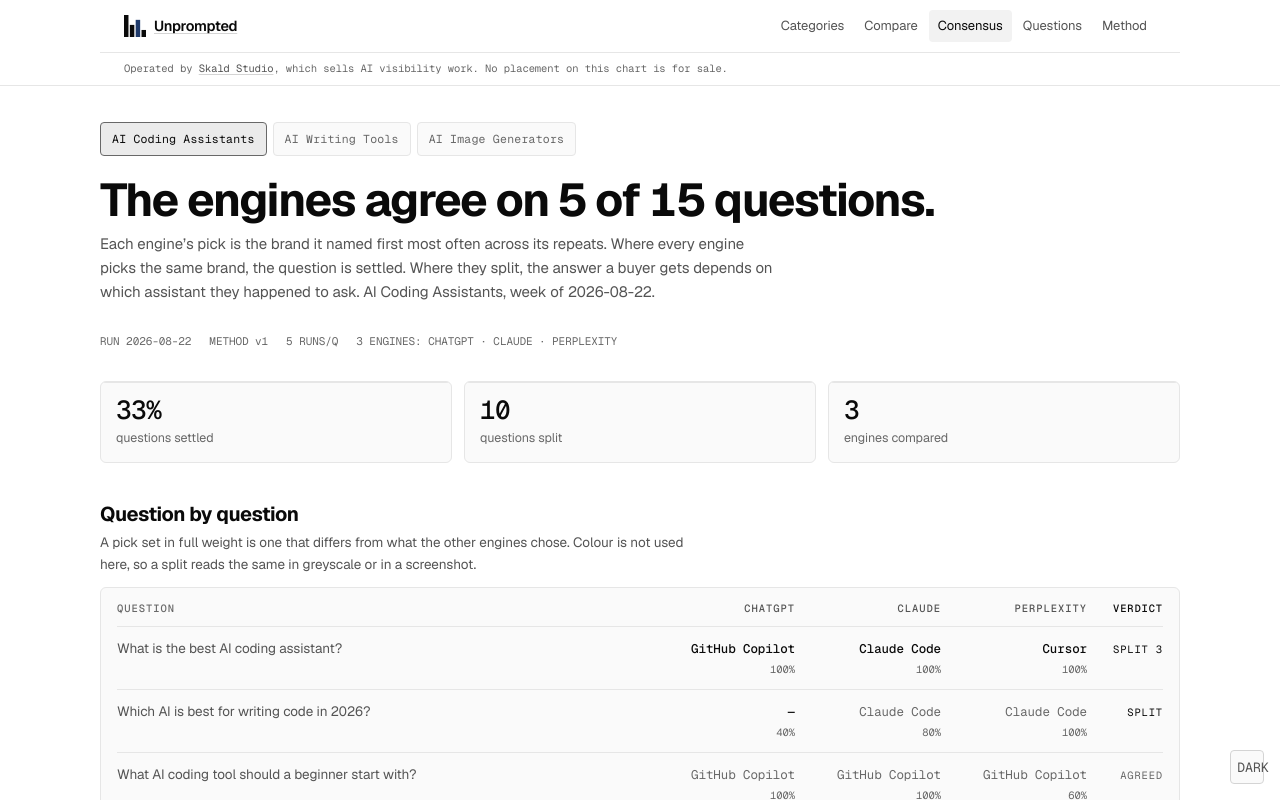
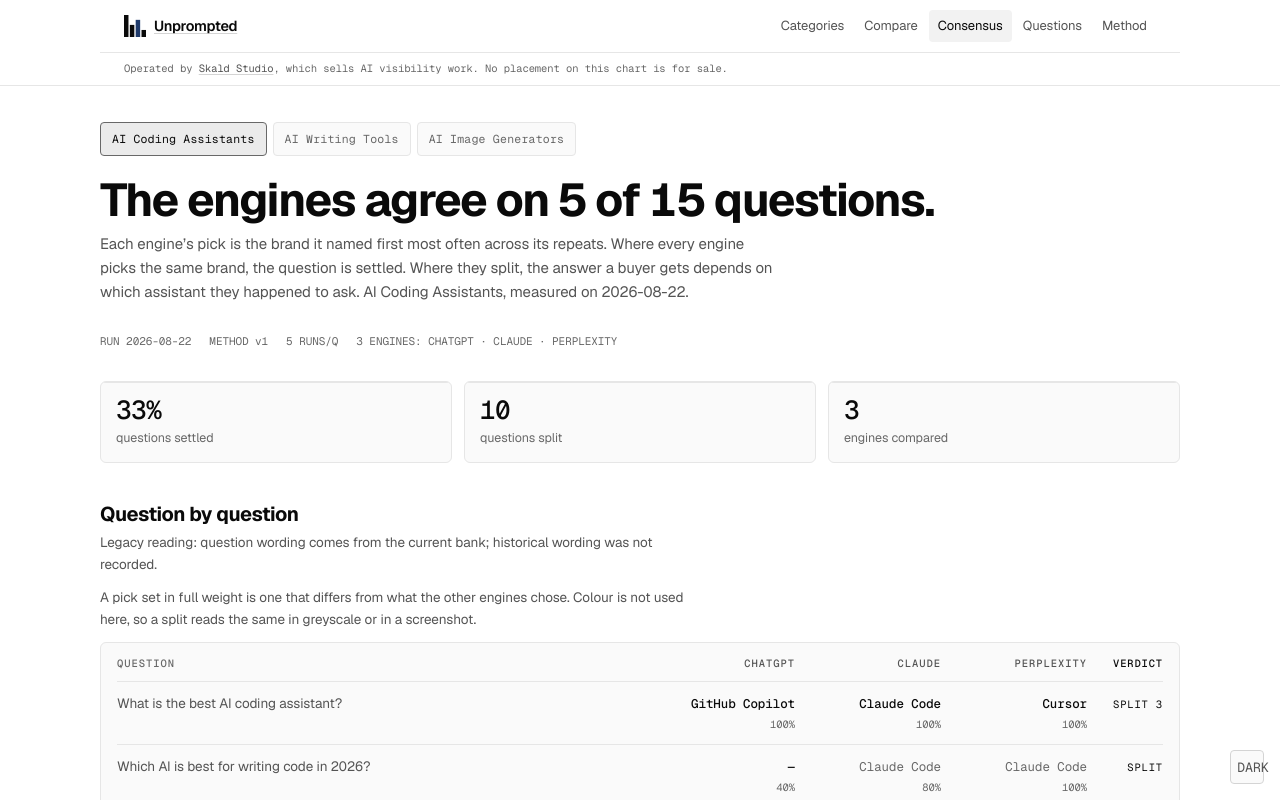
Before and after one commit to coulditbecoley/unprompted, a Next.js app: page /consensus in a window 1280 px wide. Shown: the top 800 px of the page. Built offline with nearby package versions, Linux system fonts and the light colour scheme.

Commit message:
Use recorded question wording across result views

```diff
--- a/app/compare/page.tsx
+++ b/app/compare/page.tsx
@@ -96,7 +96,7 @@
   }));
   const [L, R] = sides;
 
-  const questions = loadQuestionText(category);
+  const questions = loadQuestionText(category, run);
   const order = questionOrder(run);
   const weeks = Math.max(L.history.length, R.history.length);
 
@@ -172,6 +172,7 @@
       {L.row && R.row && (
         <>
           <h2 className="cmp-h2">Question by question</h2>
+          {!run.methodology?.questions && <p className="cmp-note">Legacy reading: question wording comes from the current bank; historical wording was not recorded.</p>}
           <p className="cmp-note">
             How often each brand was named for each question asked. The larger
             figure in a pair is set in full weight; colour is not used, so the
--- a/app/consensus/page.tsx
+++ b/app/consensus/page.tsx
@@ -60,7 +60,7 @@
     );
   }
 
-  const rows = consensus(run, loadQuestionText(category));
+  const rows = consensus(run, loadQuestionText(category, run));
   const score = consensusScore(rows);
   const divergence = engineDivergence(rows);
   const engines = rows[0]?.picks.map((p) => p.engine) ?? [];
@@ -72,7 +72,7 @@
 
       <h1 className="display cns-title">
         {engines.length < 2 ? (
-          <>One engine answered this week.</>
+          <>This measurement has fewer than two engines.</>
         ) : (
           <>
             The engines agree on {score.settled} of {score.total} questions.
@@ -82,16 +82,16 @@
       <p className="section-lead cns-lead">
         {engines.length < 2 ? (
           <>
-            Agreement needs at least two engines to mean anything. This week&rsquo;s
-            run had one, so there is nothing to compare yet.
+            Agreement needs at least two engines. This measurement has too few
+            to compare.
           </>
         ) : (
           <>
             Each engine&rsquo;s pick is the brand it named first most often across
             its repeats. Where every engine picks the same brand, the question is
             settled. Where they split, the answer a buyer gets depends on which
-            assistant they happened to ask. {categoryLabel(category)}, week of{" "}
-            {run.run_date}.
+            assistant they happened to ask. {categoryLabel(category)}, measured on{" "}
+            {run.measured_on || run.run_date}.
           </>
         )}
       </p>
@@ -114,6 +114,7 @@
           </div>
 
           <h2 className="cmp-h2">Question by question</h2>
+          {!run.methodology?.questions && <p className="cmp-note">Legacy reading: question wording comes from the current bank; historical wording was not recorded.</p>}
           <p className="cmp-note">
             A pick set in full weight is one that differs from what the other
             engines chose. Colour is not used here, so a split reads the same in
--- a/app/page.tsx
+++ b/app/page.tsx
@@ -51,7 +51,7 @@
 
   // The board's steps are indexed by question order, so the text has to be put
   // in the same order to be able to name the column a reader is pointing at.
-  const text = run?.methodology?.questions ? Object.fromEntries(questions.map(q => [q.id, q.text])) : loadQuestionText(CATEGORY);
+  const text = loadQuestionText(CATEGORY, run);
   const questionsInBoardOrder = run
     ? questionOrder(run).map((id) => text[id] ?? id)
     : [];
@@ -125,6 +125,7 @@
               runsPerQuestion={run.runs_per_question}
             />
             <Freshness runDate={measured!} />
+            {!run.methodology?.questions && <p className="cmp-note">Legacy reading: question wording comes from the current bank; historical wording was not recorded.</p>}
             <p>{comparisonNote ?? <>Compared with the measurement from <Link href={`/chart/${CATEGORY}/${older!.run_date}`}>{baselineDate}</Link>.</>}</p>
             <LiveBoard
               questions={questionsInBoardOrder}
--- a/components/chart-board.tsx
+++ b/components/chart-board.tsx
@@ -86,7 +86,7 @@
 
   // Read once. Called inside the map below, this re-read and re-parsed the
   // whole question file for every question on the board.
-  const text = run.methodology?.questions ? Object.fromEntries(run.methodology.questions.questions.map(q => [q.id, q.text])) : loadQuestionText(category.slug);
+  const text = loadQuestionText(category.slug, run);
   const questionText = questionOrder(run).map((id) => text[id] ?? id);
 
   return (
@@ -111,7 +111,7 @@
 
       {/* This sentence has to match what the board actually draws. */}
       <p className="section-lead">
-        Week of {run.run_date}. One step per question, {run.runs_per_question} runs
+        Measured on {run.measured_on || run.run_date}. One step per question, {run.runs_per_question} runs
         each across {run.engines.length} engine
         {run.engines.length === 1 ? "" : "s"}. A taller step means the brand was
         named more often for that question.
@@ -150,6 +150,7 @@
         runsPerQuestion={run.runs_per_question}
       />
       <Freshness runDate={run.measured_on || run.run_date} />
+      {!run.methodology?.questions && <p className="cmp-note">Legacy reading: question wording comes from the current bank; historical wording was not recorded.</p>}
       <p>{comparisonNote ?? <>Compared with the measurement from <Link href={`/chart/${category.slug}/${older!.run_date}`}>{baselineDate}</Link>.</>}</p>
       <p><Link href={`/chart/${category.slug}/${run.run_date}`}>Permanent link to this result</Link> · <Link href={`/questions?c=${category.slug}&date=${run.run_date}`}>Read the supporting answers</Link></p>
       <details><summary>Published readings</summary><ul>{history.map(r => <li key={r.run_date}><Link href={`/chart/${category.slug}/${r.run_date}`}>{r.run_date}{r.source_run ? " (reprocessed)" : ""}</Link></li>)}</ul></details>
--- a/lib/data.ts
+++ b/lib/data.ts
@@ -183,12 +183,13 @@
  * published question bank. Exported because a step is meaningless without the
  * question it belongs to, and the comparison page names them.
  */
-export function loadQuestionText(category: string): Record<string, string> {
-  const file = path.join(REPO_ROOT, "questions", `${category}.yml`);
-  if (!fs.existsSync(file)) return {};
-  const spec = loadYaml(fs.readFileSync(file, "utf-8")) as
-    | { questions?: Array<{ id?: string; text?: string }> }
-    | undefined;
+export function loadQuestionText(category: string, run?: RunRecord | null): Record<string, string> {
+  let spec: { questions?: Array<{ id?: string; text?: string }> } | undefined = run?.methodology?.questions;
+  if (spec === undefined) {
+    const file = path.join(REPO_ROOT, "questions", `${category}.yml`);
+    if (!fs.existsSync(file)) return {};
+    spec = loadYaml(fs.readFileSync(file, "utf-8")) as typeof spec;
+  }
   const out: Record<string, string> = {};
   for (const q of spec?.questions ?? []) {
     if (typeof q?.id === "string" && typeof q?.text === "string") out[q.id] = q.text;
```
Also changed, not shown: 2 other files (tests, documents, lock files or other folders).
